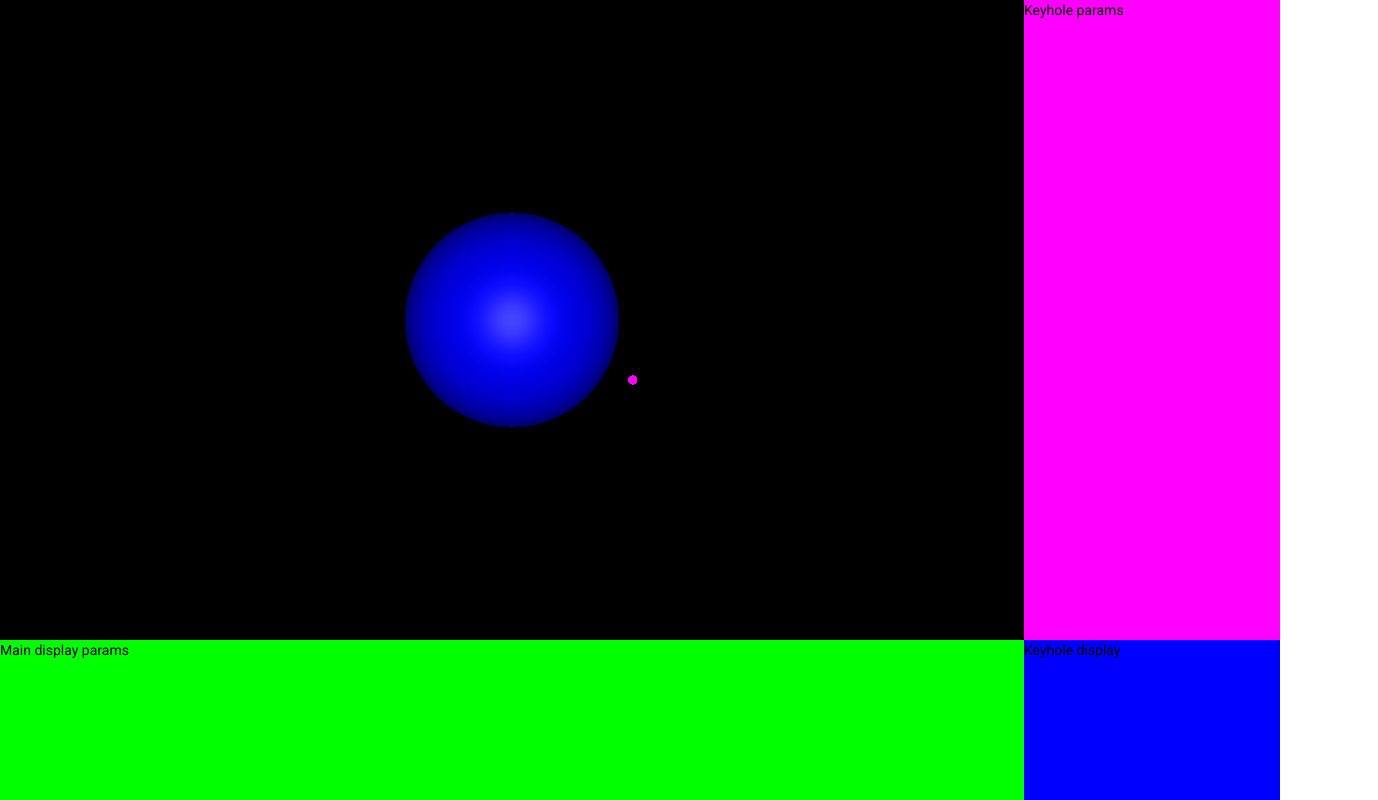
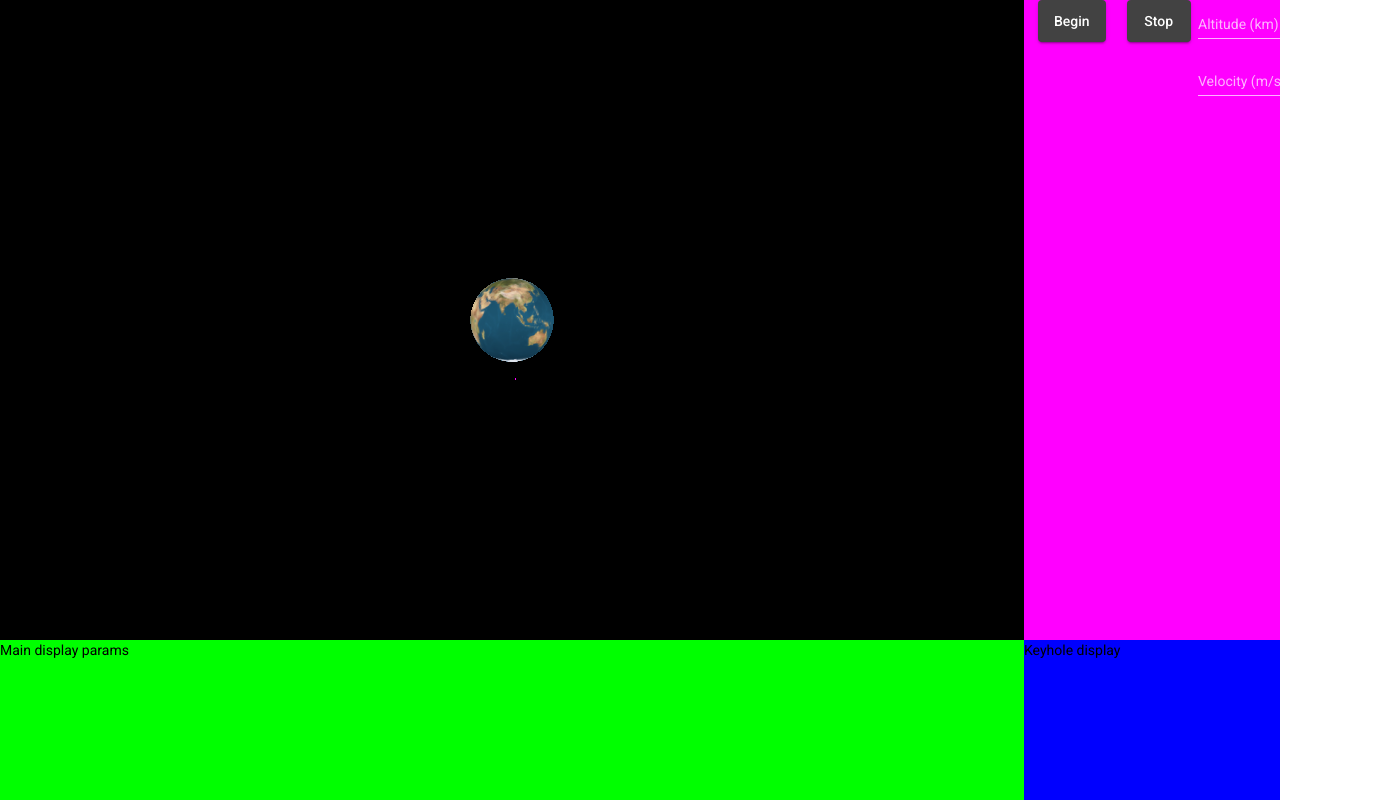
Before and after one commit to justinb4003/pathfinder, an Angular app: page / in a window 1280 px wide. Shown: the whole page, 1378 px wide, since content can reach past the window. Built offline with nearby package versions, Linux system fonts and the light colour scheme.

Commit message:
Earth is no longer a blob; ambient light
Really need to work in 3D physics here.

```diff
--- a/src/app/app.module.ts
+++ b/src/app/app.module.ts
@@ -4,6 +4,8 @@ import { NgModule } from '@angular/core';
 import { AppRoutingModule } from './app-routing.module';
 import { AppComponent } from './app.component';
 import { BrowserAnimationsModule } from '@angular/platform-browser/animations';
+import { MatButtonModule} from '@angular/material/button';
+import { MatInputModule} from '@angular/material/input';
 import { MainDisplayComponent } from './components/main-display/main-display.component';
 
 @NgModule({
@@ -14,7 +16,9 @@ import { MainDisplayComponent } from './components/main-display/main-display.com
   imports: [
     BrowserModule,
     AppRoutingModule,
-    BrowserAnimationsModule
+    BrowserAnimationsModule,
+    MatButtonModule,
+    MatInputModule,
   ],
   providers: [],
   bootstrap: [AppComponent]
--- a/src/app/components/main-display/main-display.component.html
+++ b/src/app/components/main-display/main-display.component.html
@@ -4,7 +4,34 @@
       <div style="width: 100%; height: 100%" #glmain></div>
     </div>
     <div class="keyhole-display-params">
-      Keyhole params
+      <div class="flex-me keyhole-header">
+        <div class="flex-me">
+          <button mat-raised-button
+          (click)="this.beginAnimation()"
+          class="keyhole-timeline-button">Begin</button>
+        </div>
+        <div class="flex-me">
+          <button mat-raised-button
+          (click)="this.stopAnimation()"
+          class="keyhole-timeline-button">Stop</button>
+        </div>
+      </div>
+      <div style="flex-direction: column">
+        <form>
+          <div class="flex-me">
+            <mat-form-field>
+              <mat-label>Altitude (km)</mat-label>
+              <input matInput placeholder="eg: 200">
+            </mat-form-field>
+          </div>
+          <div class="flex-me">
+            <mat-form-field>
+              <mat-label>Velocity (m/s)</mat-label>
+              <input matInput placeholder="eg: 7900">
+            </mat-form-field>
+          </div>
+        </form>
+      </div>
     </div>
   </div>
   <div class="bottom-row">
--- a/src/app/components/main-display/main-display.component.scss
+++ b/src/app/components/main-display/main-display.component.scss
@@ -4,6 +4,10 @@
   height: 100vh;
   display: flex;
   flex-direction: column;
+}
+
+.flex-me {
+  display: flex;
 }
 
 .top-row {
@@ -30,6 +34,17 @@
   background-color: magenta;
   width: 20%;
   height: 100%;
+  display: flex;
+}
+
+.keyhole-header {
+  flex-direction: row;
+}
+
+.keyhole-timeline-button {
+  margin-left: 1em;
+  margin-right: 0.5em;
+  height: 3em;
 }
 
 .main-display-params {
--- a/src/app/components/main-display/main-display.component.ts
+++ b/src/app/components/main-display/main-display.component.ts
@@ -1,45 +1,49 @@
-import { Component, ElementRef, OnInit, AfterViewInit, ViewChild } from "@angular/core";
-import * as THREE from 'three';
-import { Vector3 } from 'three';
-import { Body } from '../../shared/models/body.model';
-import { OrbitControls } from 'three/examples/jsm/controls/OrbitControls';
+import {
+  Component,
+  ElementRef,
+  OnInit,
+  AfterViewInit,
+  ViewChild,
+} from "@angular/core";
+import * as THREE from "three";
+import { Vector3 } from "three";
+import { Body } from "../../shared/models/body.model";
+import { OrbitControls } from "three/examples/jsm/controls/OrbitControls";
 
 export interface vecDelta {
-  x: number,
-  y: number,
-  z: number,
+  x: number;
+  y: number;
+  z: number;
 }
 
-
 @Component({
-  selector: "app-main-display",
-  templateUrl: "./main-display.component.html",
-  styleUrls: ["./main-display.component.scss"],
+  selector: 'app-main-display',
+    templateUrl: './main-display.component.html',
+  styleUrls: ['./main-display.component.scss'],
 })
 
 export class MainDisplayComponent implements OnInit, AfterViewInit {
   @ViewChild("glmain")
   public glmain!: ElementRef;
 
+  private animId: number;
+
   public bodies: Body[] = [];
 
   private AU: number = 1.496e11;
-  private G: number = 6.67430e-11;
-
-  // Screen scaling factor
-  private ss: number = 1;
+  private G: number = 6.6743e-11;
 
   constructor() {}
 
   public ngOnInit(): void {
     this.initBodies();
-    const earthBody = this.bodies.find((b) => b.label === 'Earth');
-    this.ss = 100 / earthBody.radius;
+    const earthBody = this.bodies.find((b) => b.label === "Earth");
   }
 
   public ngAfterViewInit(): void {
     // console.log(JSON.stringify(this.bodies, null, 4));
-    this.addRender();
+    this.addRenderer();
+    this.beginAnimation();
     /*
     const step1 = this.getSatStep();
     const step2 = this.getSatStep();
@@ -57,7 +61,7 @@ export class MainDisplayComponent implements OnInit, AfterViewInit {
     } as Body;
 
     const earthRail = {
-      label: "Earth On Rail" ,
+      label: "Earth On Rail",
       pos: [this.AU, 0, 0],
       vec: [0, 3.0e7, 0],
       mass: 5.97e24,
@@ -65,7 +69,7 @@ export class MainDisplayComponent implements OnInit, AfterViewInit {
       theta: 0,
     } as Body;
 
-		const earth = {
+    const earth = {
       label: "Earth",
       pos: [0, 0, 0],
       vec: [0, 0, 0],
@@ -76,8 +80,8 @@ export class MainDisplayComponent implements OnInit, AfterViewInit {
 
     const sat = {
       label: "JJB01",
-      pos: [earth.radius + 2000e3, 0, 0],
-      vec: [0, 6900, 0],
+      pos: [earth.radius + 200e3, 0, 0],
+      vec: [0, -9000, 0],
       mass: 1,
       radius: 1,
       theta: 0,
@@ -89,65 +93,10 @@ export class MainDisplayComponent implements OnInit, AfterViewInit {
     this.bodies.push(sat);
   }
 
-  public getRailEarthStep(): Vector3 {
-    const earthBody = this.bodies.find((b) => b.label == 'Earth On Rail');
-    const currX = earthBody.pos[0];
-    const currY = earthBody.pos[1];
-    const newTheta = earthBody.theta + 0.01
-    earthBody.theta = newTheta;
-    const newX = Math.cos(newTheta) * this.AU;
-    const newY = Math.sin(newTheta) * this.AU;
-    const dx = newX - currX;
-    const dy = newY - currY;
-    earthBody.pos[0] = newX;
-    earthBody.pos[1] = newY;
-    return new Vector3(dx, dy, 0);
-  }
-
-public getEarthStep(): Vector3 {
-    const dt = 3600 * 24 * 7;
-    const sunBody = this.bodies.find((b) => b.label == 'Sun');
-    const earthBody = this.bodies.find((b) => b.label == 'Earth');
-
-    const dx = earthBody.vec[0] * dt;
-    const dy = earthBody.vec[1] * dt;
-    const dz = earthBody.vec[2] * dt;
-
-	  earthBody.pos[0] += dx;
-    earthBody.pos[1] += dy;
-    earthBody.pos[2] += dz;
-
-    /* This is where you went wrong! */
-    const x1 = earthBody.pos[0];
-    const x2 = sunBody.pos[0];
-    const y1 = earthBody.pos[1];
-    const y2 = sunBody.pos[1];
-    const xd = x2 - x1;
-    const yd = y2 - y1;
-    const xs = xd * xd;
-    const ys = yd * yd;
-    const dist = Math.sqrt(xs + ys);
-    const F = -this.G*sunBody.mass / (dist*dist);
-    const theta = Math.atan(yd / xd);
-    // console.log('theta', theta, Math.sin(theta));
-    let xf = Math.cos(theta) * F;
-    let yf = Math.sin(theta) * F;
-
-    if (!isFinite(xf)) { xf = 0; }
-    if (!isFinite(yf)) { yf = 0; }
-    /* See above ... STILL BROKE!*/
-
-    earthBody.vec[0] += xf;
-    earthBody.vec[1] += yf;
-
-    return new Vector3(dx, dy, 0);
-  }
-
-
   public getSatStep(): Vector3 {
-    const dt = 100;
-    const s = this.bodies.find((b) => b.label === 'JJB01');
-    const e = this.bodies.find((b) => b.label === 'Earth');
+    const dt = 5;
+    const s = this.bodies.find((b) => b.label === "JJB01");
+    const e = this.bodies.find((b) => b.label === "Earth");
     // console.log('Sat vector', s.vec);
     const dx = s.vec[0] * dt;
     const dy = s.vec[1] * dt;
@@ -159,13 +108,20 @@ public getEarthStep(): Vector3 {
     // console.log('Moved', s.pos);
 
     // Now calculate gravity forces
-    const xd = (s.pos[0] - e.pos[0]);
-    const yd = (s.pos[1] - e.pos[1]);
-    const dist = Math.sqrt(yd*yd + xd*xd);
-    const F = -this.G*e.mass / (dist*dist);
+    const xd = s.pos[0] - e.pos[0];
+    const yd = s.pos[1] - e.pos[1];
+    const dist = Math.sqrt(yd * yd + xd * xd);
+    if (dist < e.radius) {
+      // Sat explodes, or something. So, shove it in the Earth for now
+      s.pos = [0, 0, 0];
+      // Null out the velocity so it'll just stay in there.
+      s.vec = [0, 0, 0];
+      console.log('Sat dead.');
+    }
+    const F = (-this.G * e.mass) / (dist * dist);
     let theta = Math.atan(yd / xd);
     if (s.pos[0] < 0) {
-      theta = Math.PI/2 + (Math.PI/2 + theta);
+      theta = Math.PI / 2 + (Math.PI / 2 + theta);
     }
     /*
     console.log(
@@ -182,77 +138,77 @@ public getEarthStep(): Vector3 {
     // console.log(xa, ya);
 
     return new Vector3(dx, dy, dz);
-
   }
 
-  public addRender(): void {
+  private renderer: THREE.WebGLRenderer;
+  private container: any;
+  private container_width: number;
+  private container_height: number;
+
+  public addRenderer(): void {
     //Add Renderer
-    const renderer = new THREE.WebGLRenderer();
-    var container = this.glmain.nativeElement;
-    var w = container.offsetWidth;
-    var h = container.offsetHeight;
-    renderer.setSize(w, h);
-    container.appendChild(renderer.domElement);
+    this.renderer = new THREE.WebGLRenderer();
+    this.container = this.glmain.nativeElement;
+    const w = this.container.offsetWidth;
+    const h = this.container.offsetHeight;
+    this.container_width = w;
+    this.container_height = h;
+    this.renderer.setSize(w, h);
+    this.container.appendChild(this.renderer.domElement);
+  }
+
+  public beginAnimation(): void {
+
+    const earthBody = this.bodies.find((b) => b.label == "Earth") || null;
+    const satBody = this.bodies.find((b) => b.label == "JJB01") || null;
+    // satBody.pos = [0, earthBody.radius + 800e3, 0];
+
+    var scene = new THREE.Scene();
 
     //Add Camera
-    var camera = new THREE.PerspectiveCamera(75, w / h, 2, 1000);
-    camera.position.z = 400;
+    var camera = new THREE.PerspectiveCamera(
+      75,
+      this.container_width / this.container_height,
+      2,
+      earthBody.radius * 2000
+    );
+    camera.position.z = -earthBody.radius * 10;
 
-    const controls = new OrbitControls( camera, renderer.domElement );
 
-    const earthBody = this.bodies.find((b) => b.label == 'Earth') || null;
-    const satBody = this.bodies.find((b) => b.label == 'JJB01') || null;
+    var ambLight = new THREE.AmbientLight(0xffffff);
+    scene.add(ambLight);
+
+    /*
+    var northLight = new THREE.DirectionalLight(0xffffff);
+    northLight.position.set(0, 0, earthBody.radius * 200).normalize();
+    scene.add(northLight);
+
+    var southLight = new THREE.DirectionalLight(0xffffff);
+    southLight.position.set(0, 0, -earthBody.radius * 200).normalize();
+    scene.add(southLight);
+    */
+
+    const controls = new OrbitControls(camera, this.renderer.domElement);
 
     //Create Scene with geometry, material-> mesh
-    var scene = new THREE.Scene();
     //var earthRail = new THREE.IcosahedronGeometry(10, 4);
-    // var earth = new THREE.IcosahedronGeometry(earthBody.radius * this.ss, 4);
-    // var earth = new THREE.SphereGeometry(earthBody.radius * this.ss, 32, 32)
-    var earth = new THREE.SphereGeometry(earthBody.radius * this.ss, 32, 32)
-    var sat = new THREE.IcosahedronGeometry(4, 2);
+    var earth = new THREE.SphereGeometry(earthBody.radius, 32, 32);
+    var sat = new THREE.IcosahedronGeometry(earthBody.radius / 100, 2);
 
-    const bpos = satBody.pos;
-    sat.translate(bpos[0] * this.ss, bpos[1] * this.ss, bpos[2] * this.ss);
-
-    /*
-    var earthRailMat = new THREE.MeshBasicMaterial({
-      color: 0x0011FF,
-      wireframe: true,
-      wireframeLinewidth: 1,
-    });
-    var earthRailMesh = new THREE.Mesh(earthRail, earthRailMat);
-    scene.add(earthRailMesh);
-    */
-
-    /*
-    var earthMat = new THREE.MeshBasicMaterial({
-      color: 0x0000FF,
-      wireframe: true,
-      wireframeLinewidth: 1,
-    });
-    */
-
+    let texture  = new THREE.TextureLoader().load('assets/earthmap1k.jpg');
     var earthMat = new THREE.MeshPhongMaterial({
-      color: 0x0000FF,
+      map: texture,
     });
     var earthMesh = new THREE.Mesh(earth, earthMat);
     scene.add(earthMesh);
 
     var satMat = new THREE.MeshBasicMaterial({
-      color: 0xFF00FF,
+      color: 0xff00ff,
       wireframe: true,
       wireframeLinewidth: 1,
     });
     var satMesh = new THREE.Mesh(sat, satMat);
     scene.add(satMesh);
-
-    var northLight = new THREE.DirectionalLight( 0xffffff );
-    northLight.position.set( 0, 0, earthBody.radius * 200 ).normalize();
-    scene.add(northLight);
-
-    var southLight = new THREE.DirectionalLight( 0xffffff );
-    southLight.position.set( 0, 0, -earthBody.radius * 200 ).normalize();
-    scene.add(southLight);
 
     /*
     var sun = new THREE.IcosahedronGeometry(20, 4);
@@ -266,32 +222,25 @@ public getEarthStep(): Vector3 {
     scene.add(sunMesh);
     */
 
-    console.log('renderer added');
+    console.log("renderer added");
 
     const self = this;
     controls.update();
     const animate = function () {
-      requestAnimationFrame( animate );
+      self.animId = requestAnimationFrame(animate);
       controls.update();
-      /*
-      earth.rotateX(0.001);
-      earth.rotateY(0.005);
-      */
-
-      /*
-      var earthRailStep = self.getRailEarthStep();
-      earthRail.translate(earthRailStep.x * ss, earthRailStep.y * ss, earthRailStep.z * ss);
-
-			var earthStep = self.getEarthStep();
-      earth.translate(earthStep.x * ss, earthStep.y * ss, earthStep.z * ss);
-      */
 
       var satStep = self.getSatStep();
-      sat.translate(satStep.x * self.ss, satStep.y * self.ss, satStep.z * self.ss);
+      // sat.translate(satStep.x, satStep.y, satStep.z);
+      satMesh.position.set(satBody.pos[0], satBody.pos[1], satBody.pos[2]);
 
-      renderer.render( scene, camera );
+      self.renderer.render(scene, camera);
     };
-
     animate();
   }
+
+  public stopAnimation(): void {
+    cancelAnimationFrame(this.animId);
+
+  }
 }
```
Also changed, not shown: src/assets/earthmap1k.jpg (added).
